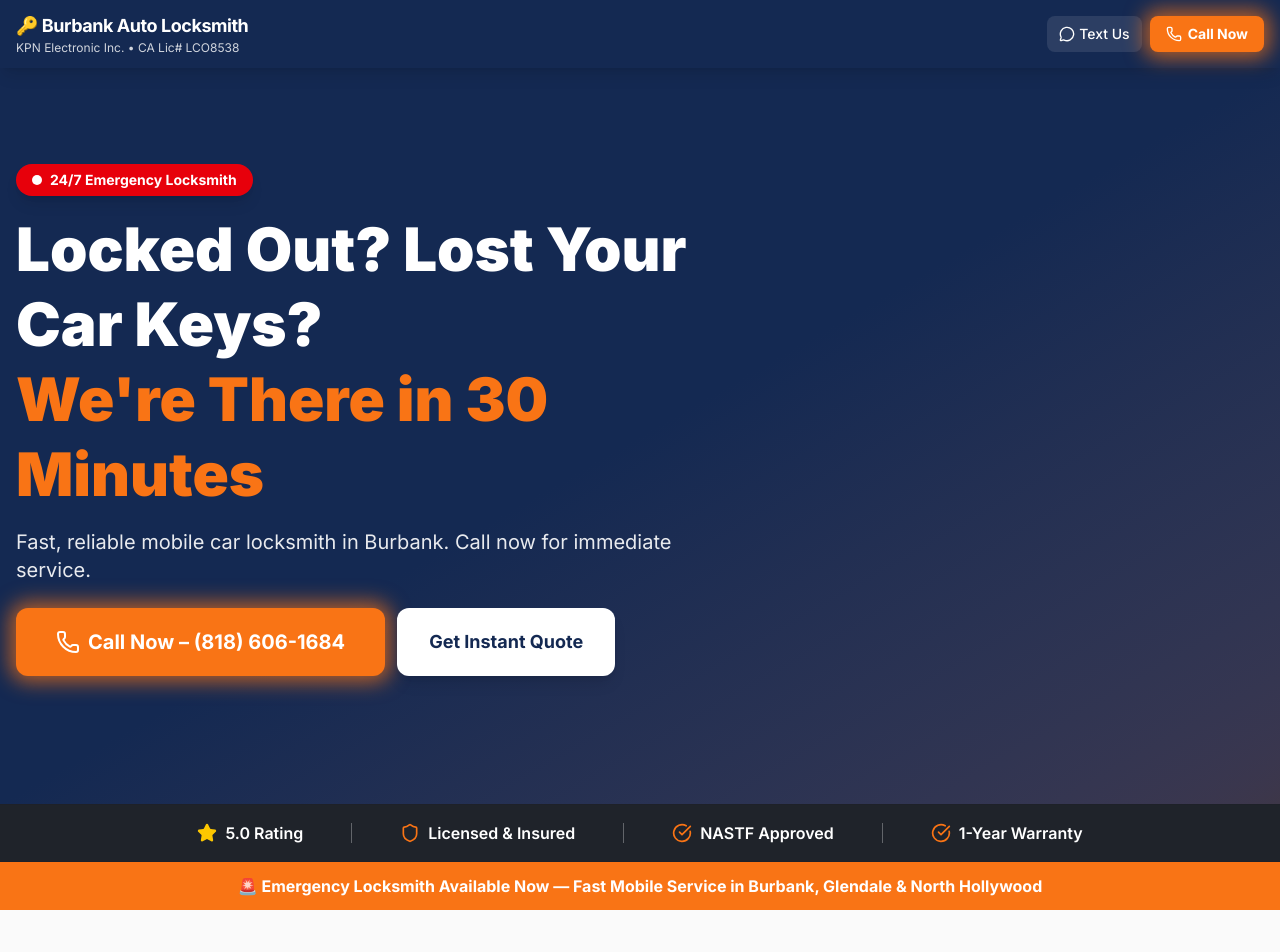
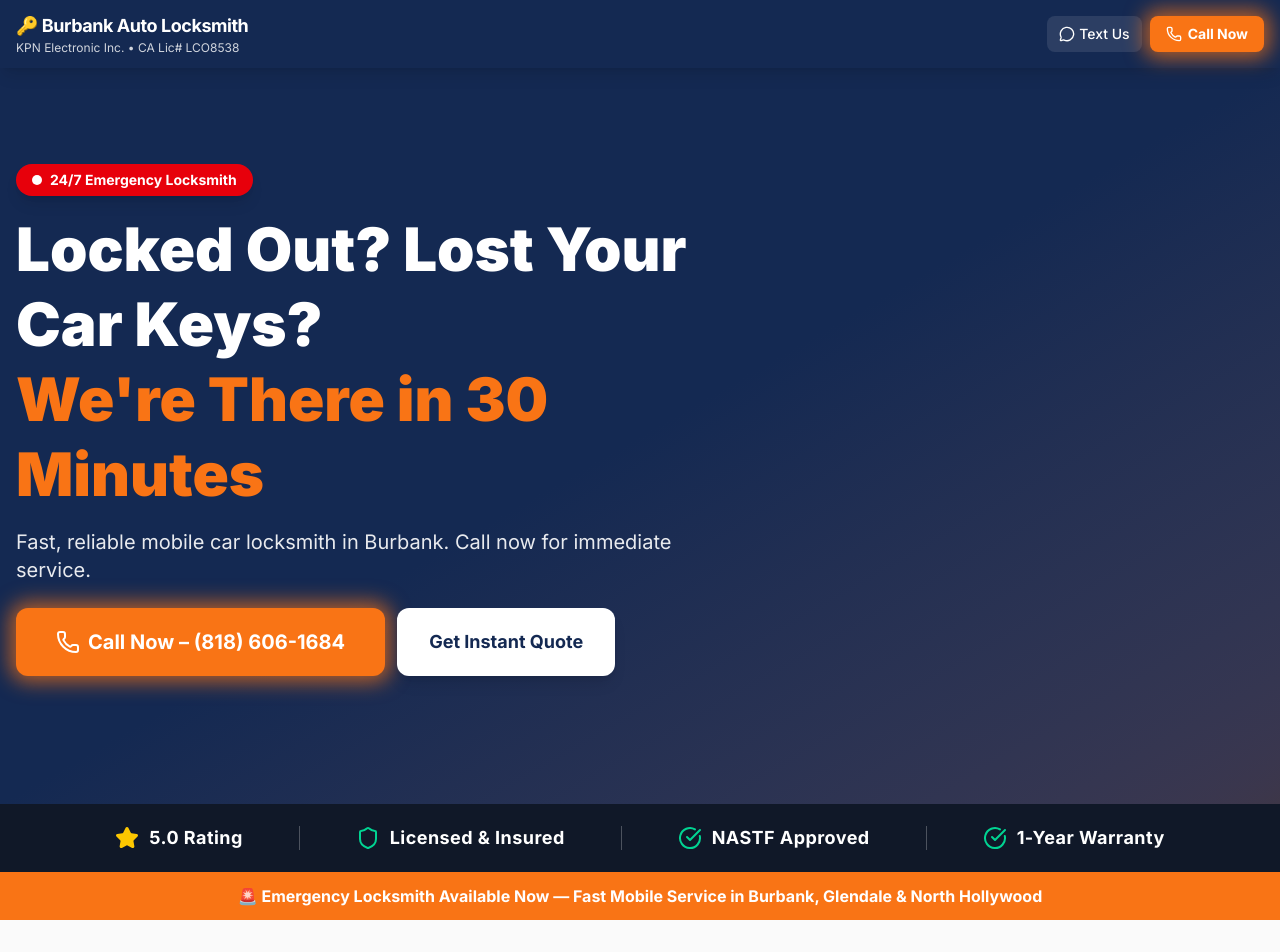
Before and after one commit to armound9932-bot/prompter-forge-92, a React (Vite) app: page / in a window 1280 px wide. Shown: the top 952 px of the page. Built offline with nearby package versions, Linux system fonts and the light colour scheme.

Commit message:
Remove duplicate hero badges and enhance TrustBar
Co-authored-by: armound9932-bot <229856488+armound9932-bot@users.noreply.github.com>

```diff
--- a/src/pages/Index.tsx
+++ b/src/pages/Index.tsx
@@ -70,22 +70,22 @@ function HeroSection() {
 
 function TrustBar() {
   return (
-    <div className="bg-foreground/95 border-y border-foreground/10">
-      <div className="max-w-7xl mx-auto px-4 py-4 flex flex-wrap justify-center items-center gap-6 md:gap-12 text-sm md:text-base font-semibold text-white">
-        <span className="flex items-center gap-2">
-          <Star className="w-5 h-5 text-yellow-400 fill-yellow-400" /> 5.0 Rating
+    <div className="bg-gray-900">
+      <div className="max-w-7xl mx-auto px-6 py-5 flex flex-wrap justify-center items-center gap-8 md:gap-14 text-base md:text-lg font-bold text-white tracking-wide">
+        <span className="flex items-center gap-2.5">
+          <Star className="w-6 h-6 text-yellow-400 fill-yellow-400" /> 5.0 Rating
         </span>
-        <span className="hidden md:block w-px h-5 bg-white/30" />
-        <span className="flex items-center gap-2">
-          <Shield className="w-5 h-5 text-accent" /> Licensed & Insured
+        <span className="hidden md:block w-px h-6 bg-white/25" />
+        <span className="flex items-center gap-2.5">
+          <Shield className="w-6 h-6 text-emerald-400" /> Licensed &amp; Insured
         </span>
-        <span className="hidden md:block w-px h-5 bg-white/30" />
-        <span className="flex items-center gap-2">
-          <CheckCircle className="w-5 h-5 text-accent" /> NASTF Approved
+        <span className="hidden md:block w-px h-6 bg-white/25" />
+        <span className="flex items-center gap-2.5">
+          <CheckCircle className="w-6 h-6 text-emerald-400" /> NASTF Approved
         </span>
-        <span className="hidden md:block w-px h-5 bg-white/30" />
-        <span className="flex items-center gap-2">
-          <CheckCircle className="w-5 h-5 text-accent" /> 1-Year Warranty
+        <span className="hidden md:block w-px h-6 bg-white/25" />
+        <span className="flex items-center gap-2.5">
+          <CheckCircle className="w-6 h-6 text-emerald-400" /> 1-Year Warranty
         </span>
       </div>
     </div>
```
